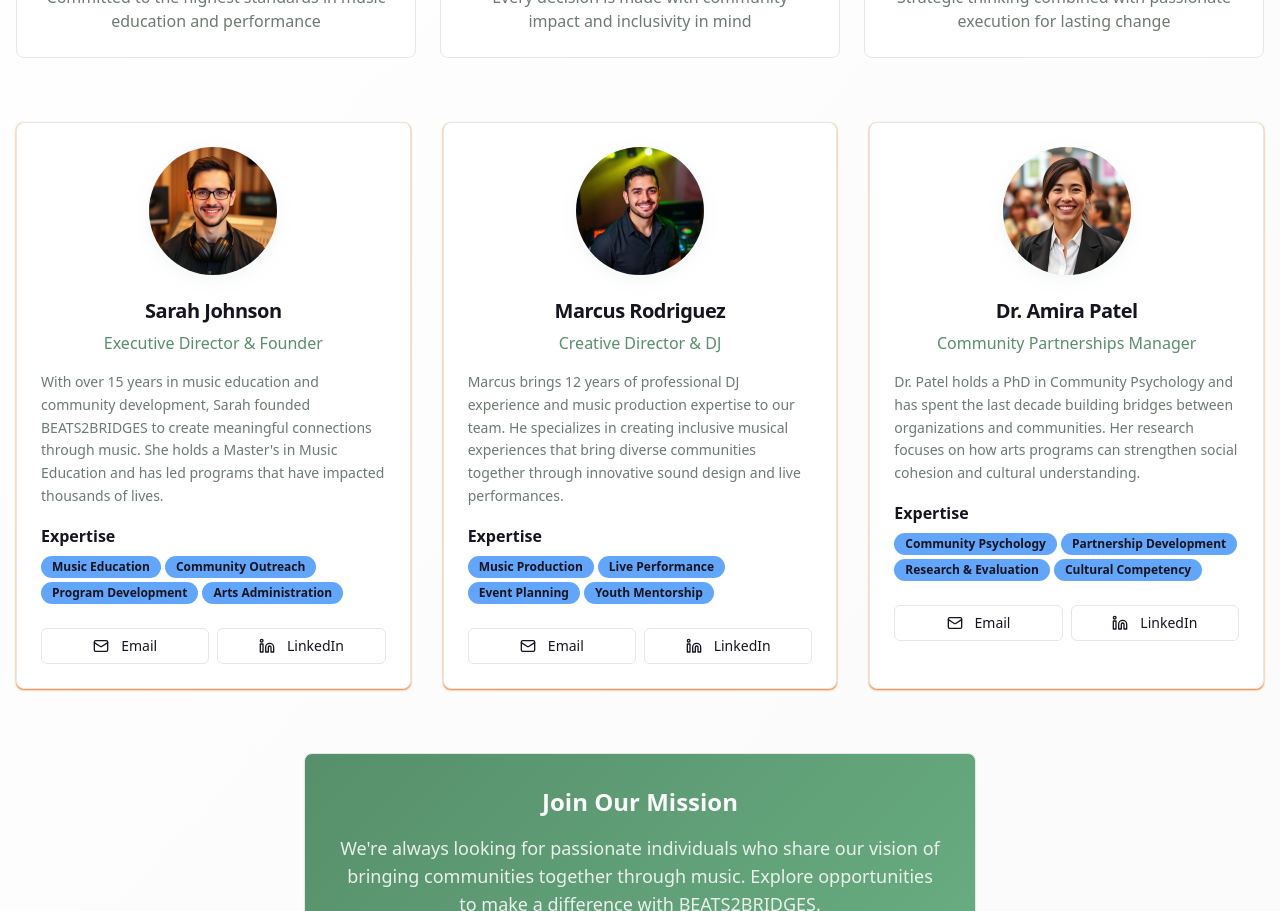
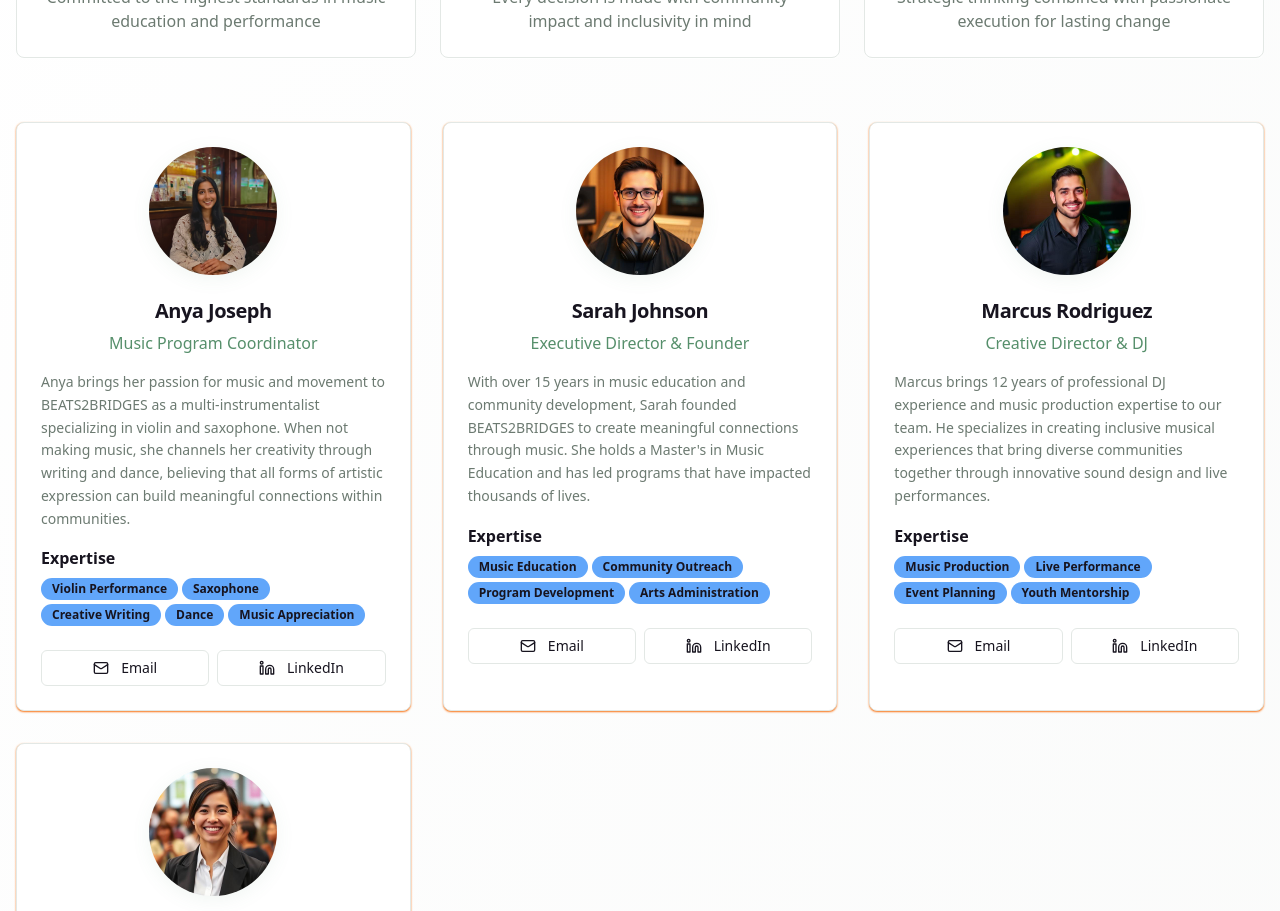
Before and after one commit to BEATS2BRIDGES/beats2bridges, a React (Vite) app: page /officers in a window 1280 px wide. Shown: the part 440-1351 px from the top of the page. Built offline with nearby package versions, Linux system fonts and the light colour scheme.

Commit message:
Add officer information
Added Anya Joseph to the officers page with her details.

```diff
--- a/src/pages/Officers.tsx
+++ b/src/pages/Officers.tsx
@@ -10,6 +10,16 @@ const Officers = () => {
   const officers = [
     {
       id: 1,
+      name: "Anya Joseph",
+      title: "Music Program Coordinator",
+      image: "/lovable-uploads/375e5b83-6d60-4922-b90c-7ecdd33bdbe6.png",
+      bio: "Anya brings her passion for music and movement to BEATS2BRIDGES as a multi-instrumentalist specializing in violin and saxophone. When not making music, she channels her creativity through writing and dance, believing that all forms of artistic expression can build meaningful connections within communities.",
+      expertise: ["Violin Performance", "Saxophone", "Creative Writing", "Dance", "Music Appreciation"],
+      email: "anya@beats2bridges.com",
+      linkedin: "https://linkedin.com/in/anyajoseph"
+    },
+    {
+      id: 2,
       name: "Sarah Johnson",
       title: "Executive Director & Founder",
       image: officer1,
@@ -19,7 +29,7 @@ const Officers = () => {
       linkedin: "https://linkedin.com/in/sarahjohnson"
     },
     {
-      id: 2,
+      id: 3,
       name: "Marcus Rodriguez",
       title: "Creative Director & DJ",
       image: officer2,
@@ -29,7 +39,7 @@ const Officers = () => {
       linkedin: "https://linkedin.com/in/marcusrodriguez"
     },
     {
-      id: 3,
+      id: 4,
       name: "Dr. Amira Patel",
       title: "Community Partnerships Manager",
       image: officer3,
```
Also changed, not shown: public/lovable-uploads/375e5b83-6d60-4922-b90c-7ecdd33bdbe6.png (added).
